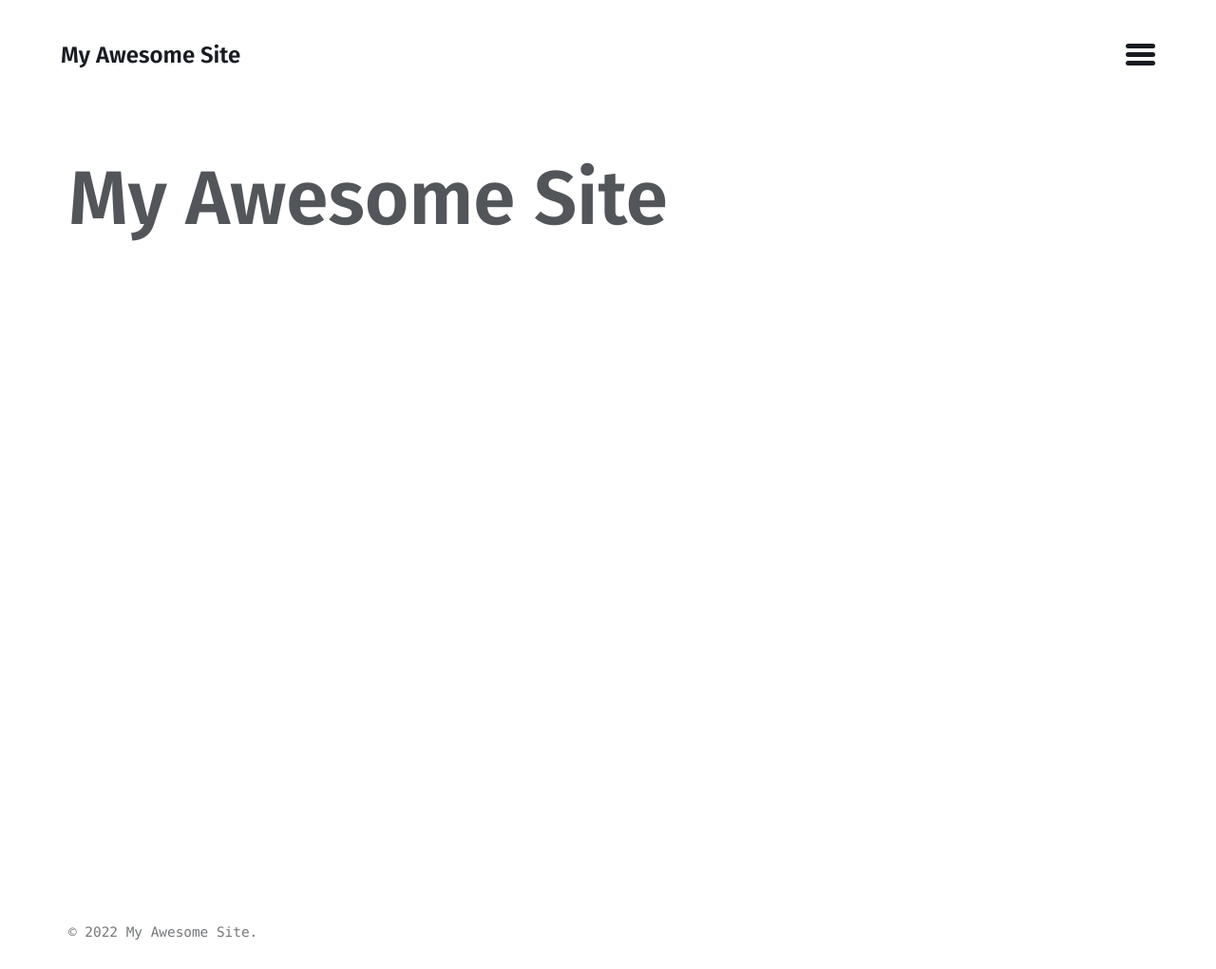
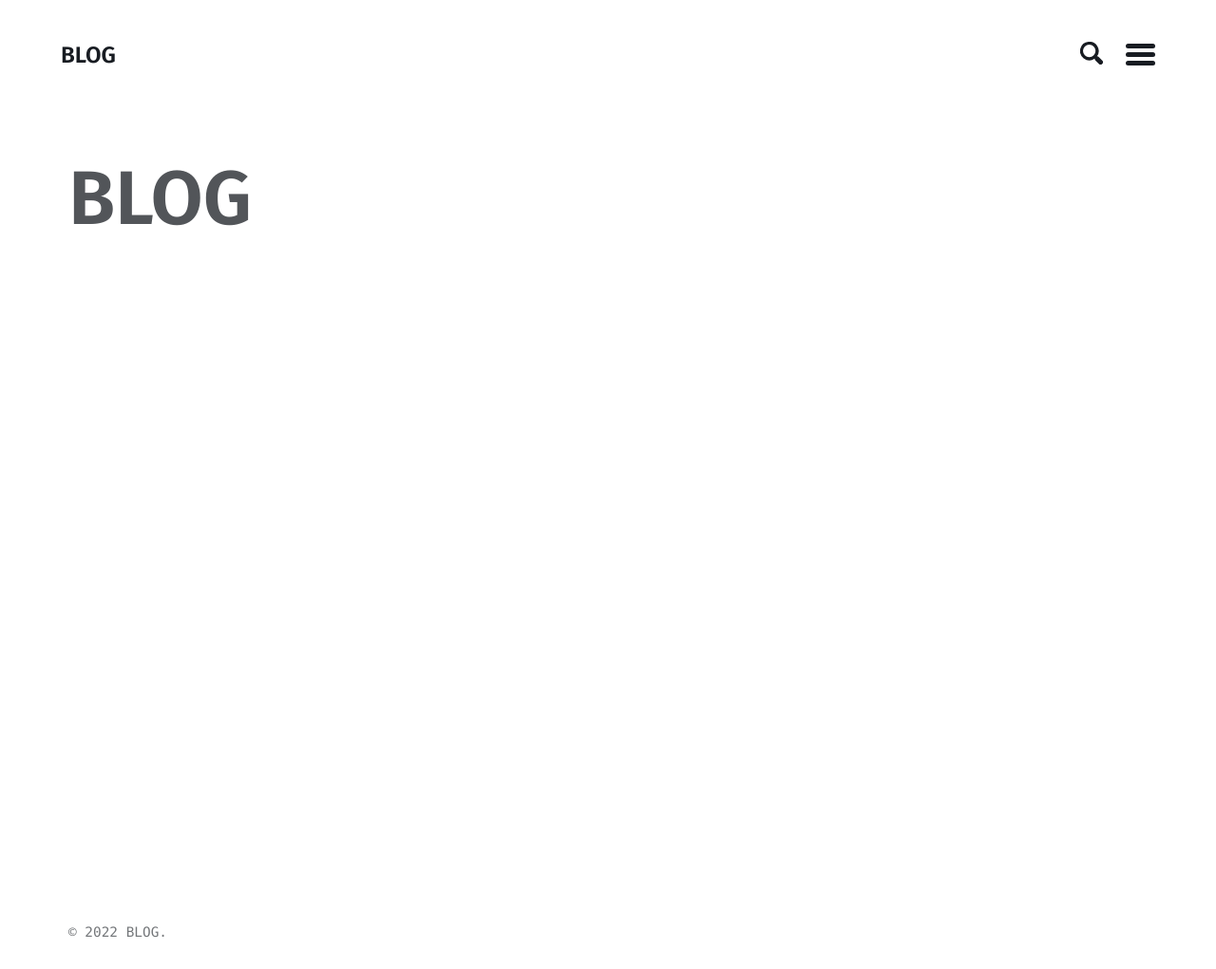
Before and after one commit to kristiansyrjanen/kristiansyrjanen.github.io, a Jekyll site: the page built from index.md, in a window 1280 px wide. Shown: the whole page at 95% size. Built offline with Jekyll 4.4.1, drawn with Linux system fonts in a browser that asks for light colours.

Commit message:
Update _config.yml

```diff
--- a/_config.yml
+++ b/_config.yml
@@ -14,19 +14,19 @@
 # You can create any custom variable you would like, and they will be accessible
 # in the templates via {{ site.myvariable }}.
 lang: en-US
-title: My Awesome Site
+title: BLOG
 email:
-description:
+description: Everyday stuff from custom keyboards to home plants
 baseurl: # the optional subpath of your site, e.g. "/blog"
-url: # the base hostname & protocol for your site e.g. "https://mmistakes.github.io"
+url: https:/blog.kristiansyrjanen.com
 author:
-  name:
-  twitter:
+  name: kristian
+  twitter: krisuogxoxo
   picture:
-twitter_username:
-github_username:
+twitter_username: krisuogxoxo
+github_username: kristiansyrjanen
 logo: # path of site logo, e.g. "/assets/images/logo.png"
-search: # true, false (default)
+search: True # true, false (default)
 search_full_content: false # true, false (default)
 search_provider: # lunr (default), algolia
 algolia:
```
